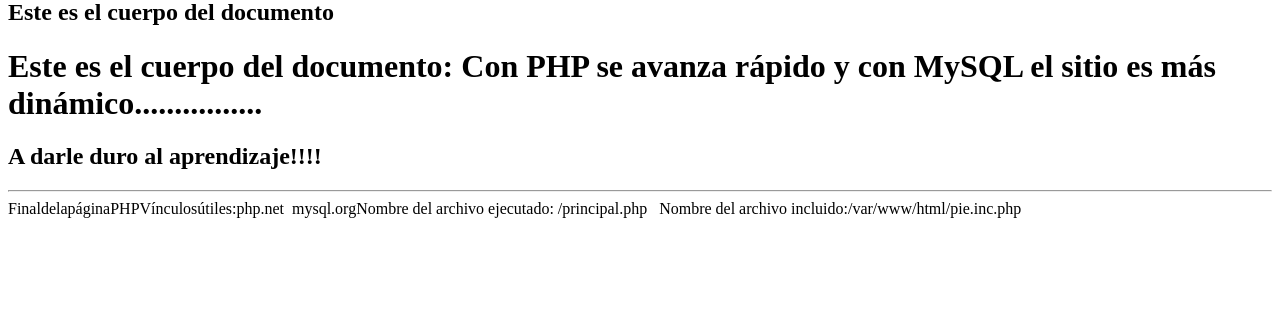
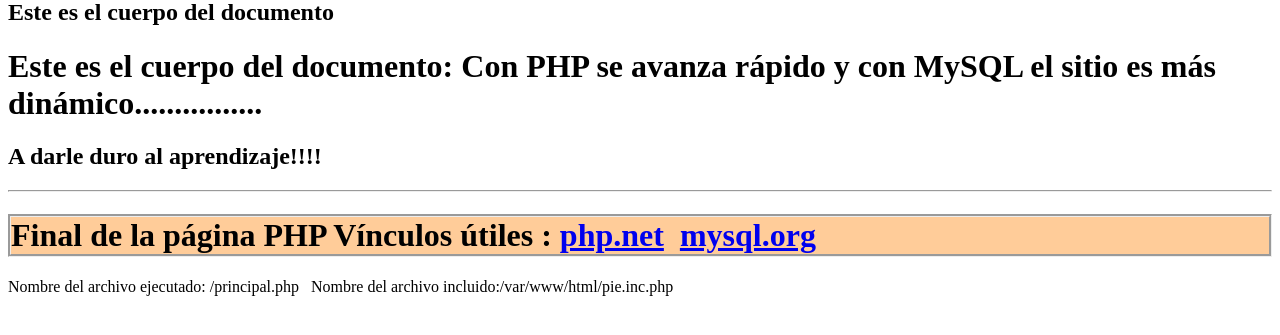
Before and after one commit to RM4862/tecweb, a PHP site: page /principal.php in a window 1280 px wide. Shown: the part 235-570 px from the top of the page. Run offline with PHP 8.4, Linux system fonts and the light colour scheme.

Commit message:
pie modificado cargado

```diff
--- a/practicas/p01/inclusion_archivos/pie.inc.php
+++ b/practicas/p01/inclusion_archivos/pie.inc.php
@@ -1,10 +1,10 @@
 <hr/>
 <?php
-echo"<div><h1style=\"border-width:3;border-style:groove;background-color:
-#ffcc99;\">FinaldelapáginaPHPVínculosútiles:<ahref=\"php.net\">php.net</a>
-&nbsp;<ahref=\"mysql.org\">mysql.org</a></h1>";
-echo"Nombre del archivo ejecutado: ", $_SERVER['PHP_SELF'], "&nbsp;&nbsp;&nbsp;";
-echo"Nombre del archivo incluido:",__FILE__,"</div>";
+    echo"<div><h1 style=\"border-width:3;border-style:groove;background-color:
+    #ffcc99;\">Final de la página PHP Vínculos útiles : <a href=\"php.net\">php.net</a>
+    &nbsp;<a href=\"mysql.org\">mysql.org</a></h1>";
+    echo"Nombre del archivo ejecutado: ", $_SERVER['PHP_SELF'], "&nbsp;&nbsp;&nbsp;";
+    echo"Nombre del archivo incluido:",__FILE__,"</div>";
 ?>
 </body>
 </html>
```
